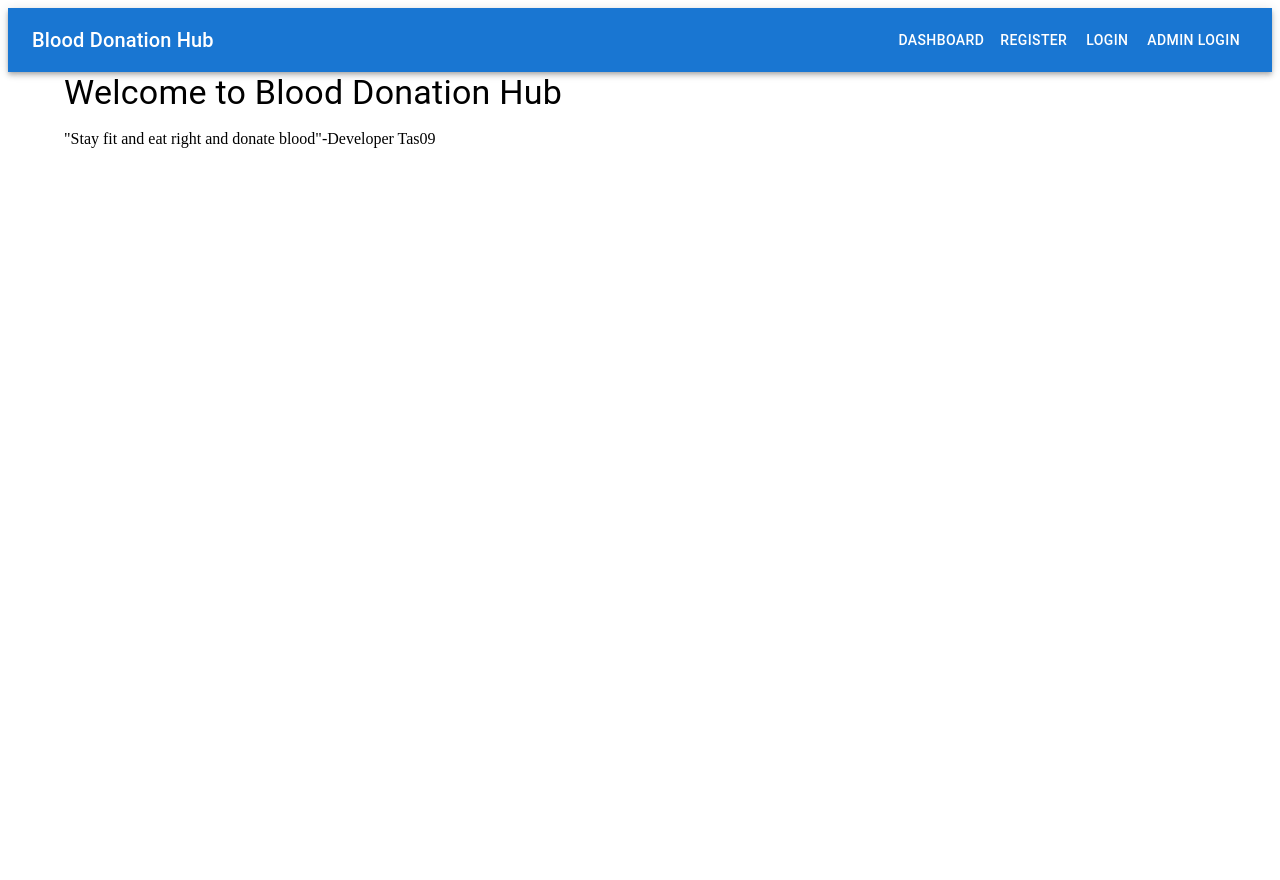
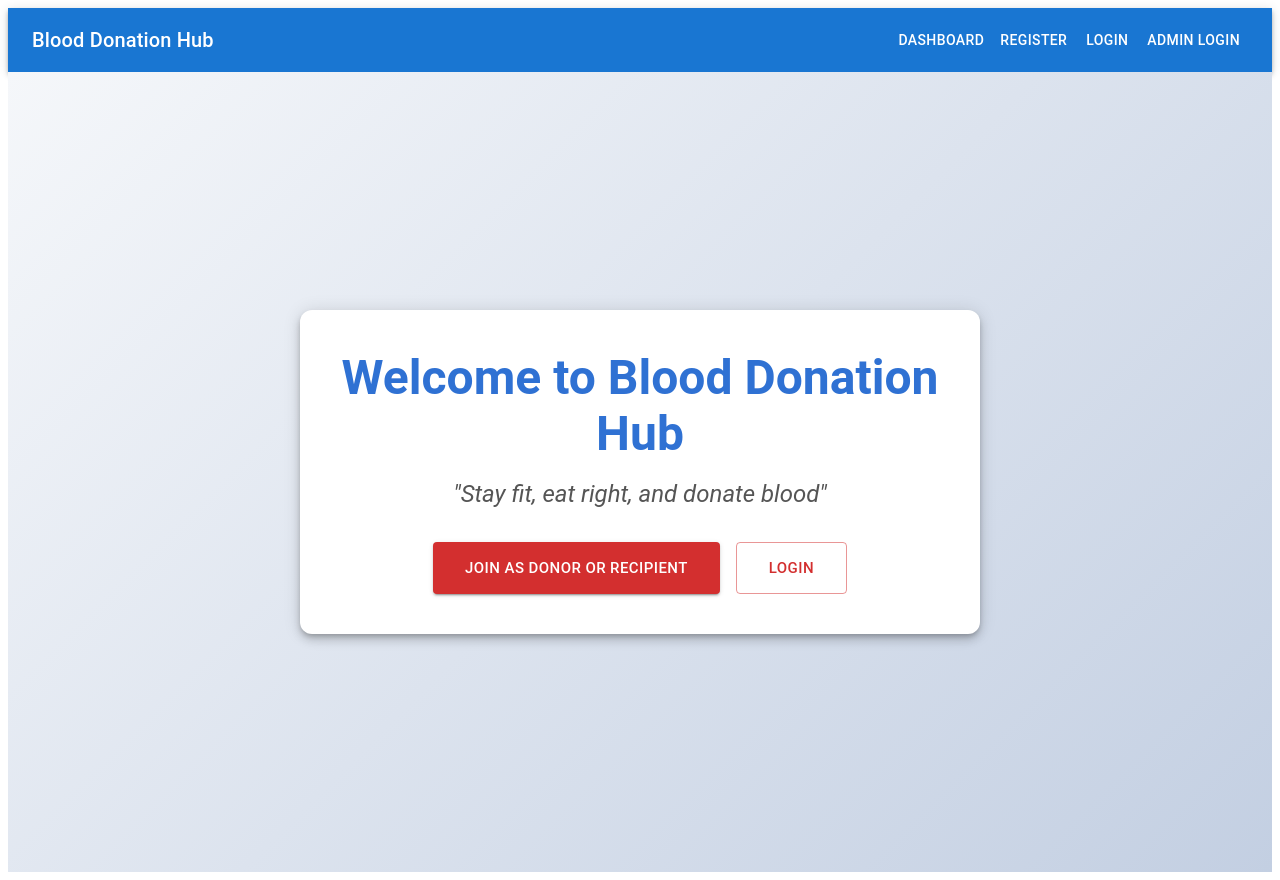
Before and after one commit to tas0931/Blood-Donation-Hub, a React (Create React App) app in the folder frontend/: page / in a window 1280 px wide. Before the commit the page ends 800 px from the top, so only its background shows below. Built offline with nearby package versions, Linux system fonts and the light colour scheme.

Commit message:
First sprint commit

```diff
--- a/frontend/src/pages/Dashboard.js
+++ b/frontend/src/pages/Dashboard.js
@@ -1,11 +1,77 @@
 import React from "react";
-import { Container, Typography } from "@mui/material";
+import { Container, Typography, Box, Button } from "@mui/material";
+import { useNavigate } from "react-router-dom";
 
 const Dashboard = () => {
+  const navigate = useNavigate();
+
   return (
-    <Container>
-      <Typography variant="h4">Welcome to Blood Donation Hub</Typography>
-      <p>"Stay fit and eat right and donate blood"-Developer Tas09</p>
+    <Container
+      maxWidth={false}
+      sx={{
+        minHeight: "100vh",
+        display: "flex",
+        alignItems: "center",
+        justifyContent: "center",
+        background: "linear-gradient(135deg, #f5f7fa 0%, #c3cfe2 100%)",
+        py: 4,
+      }}
+    >
+      <Box
+        sx={{
+          backgroundColor: "white",
+          borderRadius: 3,
+          boxShadow: 6,
+          padding: { xs: 3, sm: 5 },
+          textAlign: "center",
+          maxWidth: 600,
+          width: "100%",
+        }}
+      >
+        <Typography
+          variant="h3"
+          component="h1"
+          gutterBottom
+          sx={{
+            fontWeight: "bold",
+            color: "#2f71d3ff", // Red color for blood donation theme
+            mb: 2,
+          }}
+        >
+          Welcome to Blood Donation Hub
+        </Typography>
+        <Typography
+          variant="h5"
+          component="h2"
+          sx={{
+            fontStyle: "italic",
+            color: "#555",
+            mb: 4,
+          }}
+        >
+          "Stay fit, eat right, and donate blood"
+        </Typography>
+        <Box sx={{ display: "flex", gap: 2, justifyContent: "center" }}>
+          <Button
+            variant="contained"
+            color="error"
+            size="large"
+            onClick={() => navigate("/register")}
+            sx={{ px: 4, py: 1.5 }}
+          >
+            Join as Donor or Recipient
+          </Button>
+          <Button
+            variant="outlined"
+            color="error"
+            size="large"
+            onClick={() => navigate("/login")}
+            sx={{ px: 4, py: 1.5 }}
+          >
+            Login
+          </Button>
+        </Box>
+      </Box>
     </Container>
   );
 };
```
